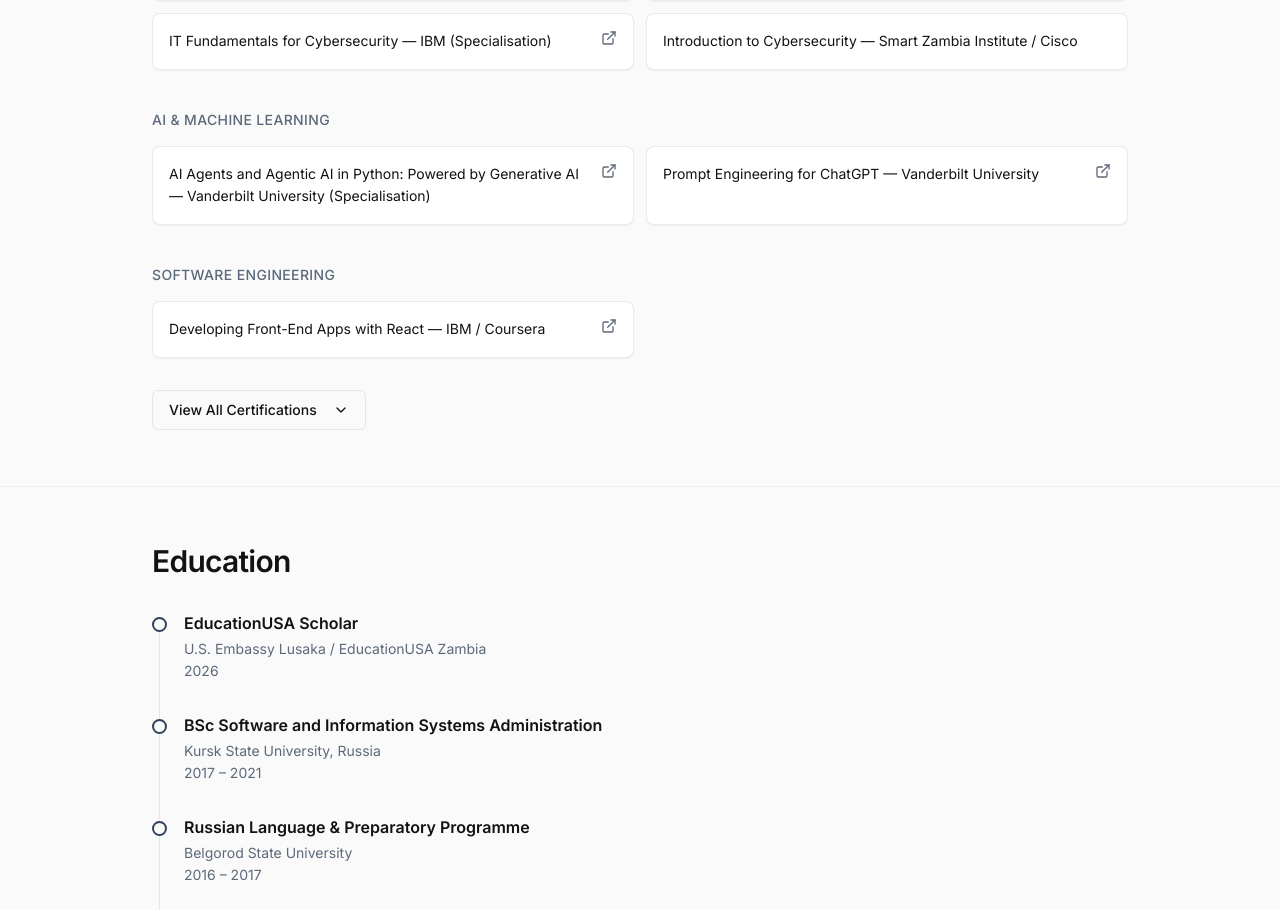
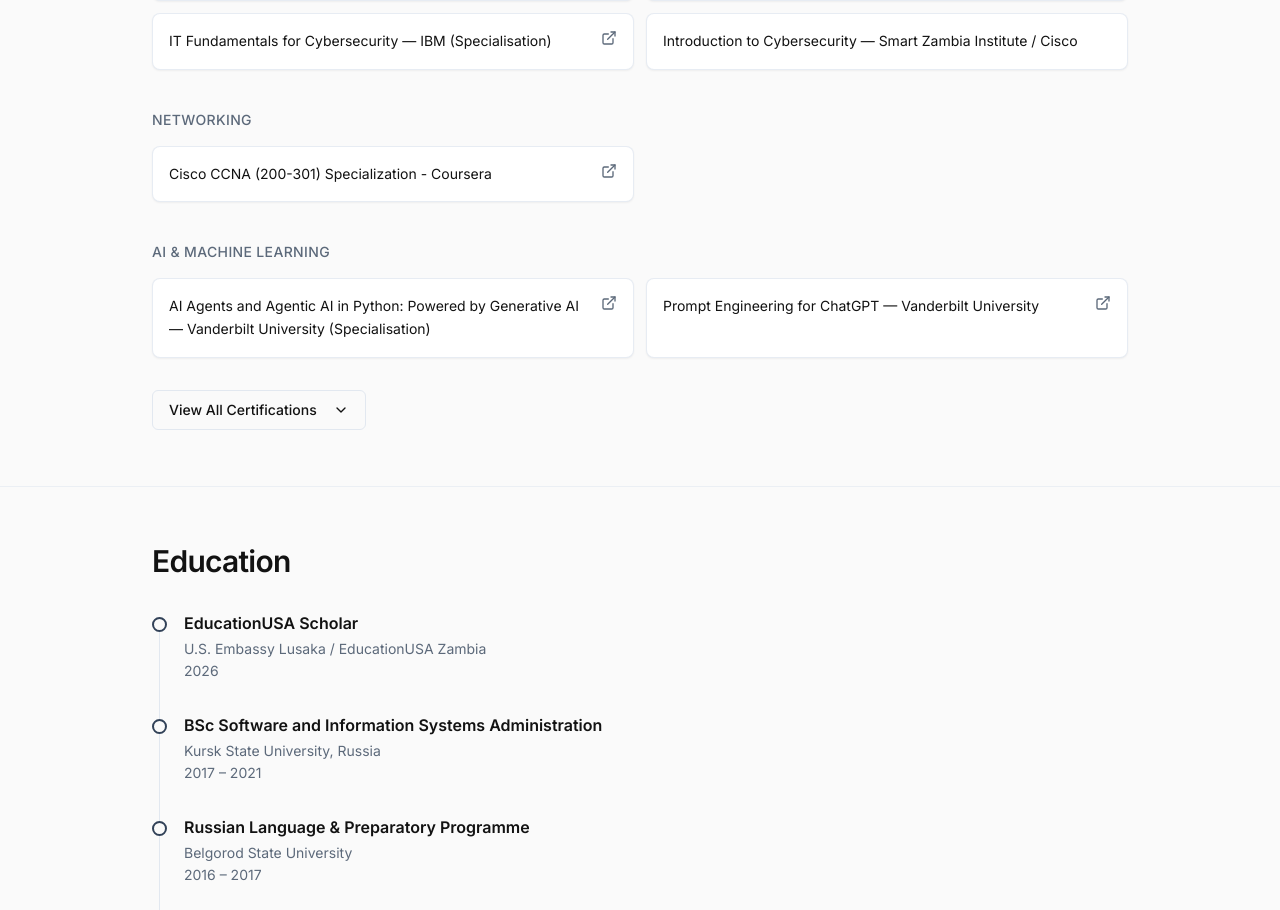
Before and after one commit to MS0C54073/muzoprof, a Next.js app: page / in a window 1280 px wide. Shown: the part 4065-4975 px from the top of the page. Built offline with nearby package versions, Linux system fonts and the light colour scheme.

Commit message:
Added Cisco CCNA (200-301) Specialization - Coursera under a new Networking group in Licenses & Certifications

```diff
--- a/src/data/portfolio.ts
+++ b/src/data/portfolio.ts
@@ -523,6 +523,15 @@ export const certificationGroups: CertificationGroup[] = [
         ],
     },
     {
+        category: 'Networking',
+        items: [
+            {
+                label: 'Cisco CCNA (200-301) Specialization - Coursera',
+                url: 'https://coursera.org/verify/specialization/3IP35A6BG3KL',
+            },
+        ],
+    },
+    {
         category: 'AI & Machine Learning',
         items: [
             {
--- a/src/i18n/locales/en.json
+++ b/src/i18n/locales/en.json
@@ -288,6 +288,8 @@
   "Backend": "Backend",
   "Cloud": "Cloud",
   "Cybersecurity": "Cybersecurity",
+  "Networking": "Networking",
+  "Cisco CCNA (200-301) Specialization - Coursera": "Cisco CCNA (200-301) Specialization - Coursera",
   "Databases": "Databases",
   "Tools": "Tools",
   "More": "More",
--- a/src/i18n/locales/ru.json
+++ b/src/i18n/locales/ru.json
@@ -291,6 +291,8 @@
   "Tools": "Инструменты",
   "More": "Ещё",
   "Cybersecurity": "Кибербезопасность",
+  "Networking": "Сетевые технологии",
+  "Cisco CCNA (200-301) Specialization - Coursera": "Cisco CCNA (200-301) Specialization — Coursera",
   "AI & Machine Learning": "ИИ и машинное обучение",
   "Software Engineering": "Разработка ПО",
   "Cloud & Data": "Облако и данные",
```
